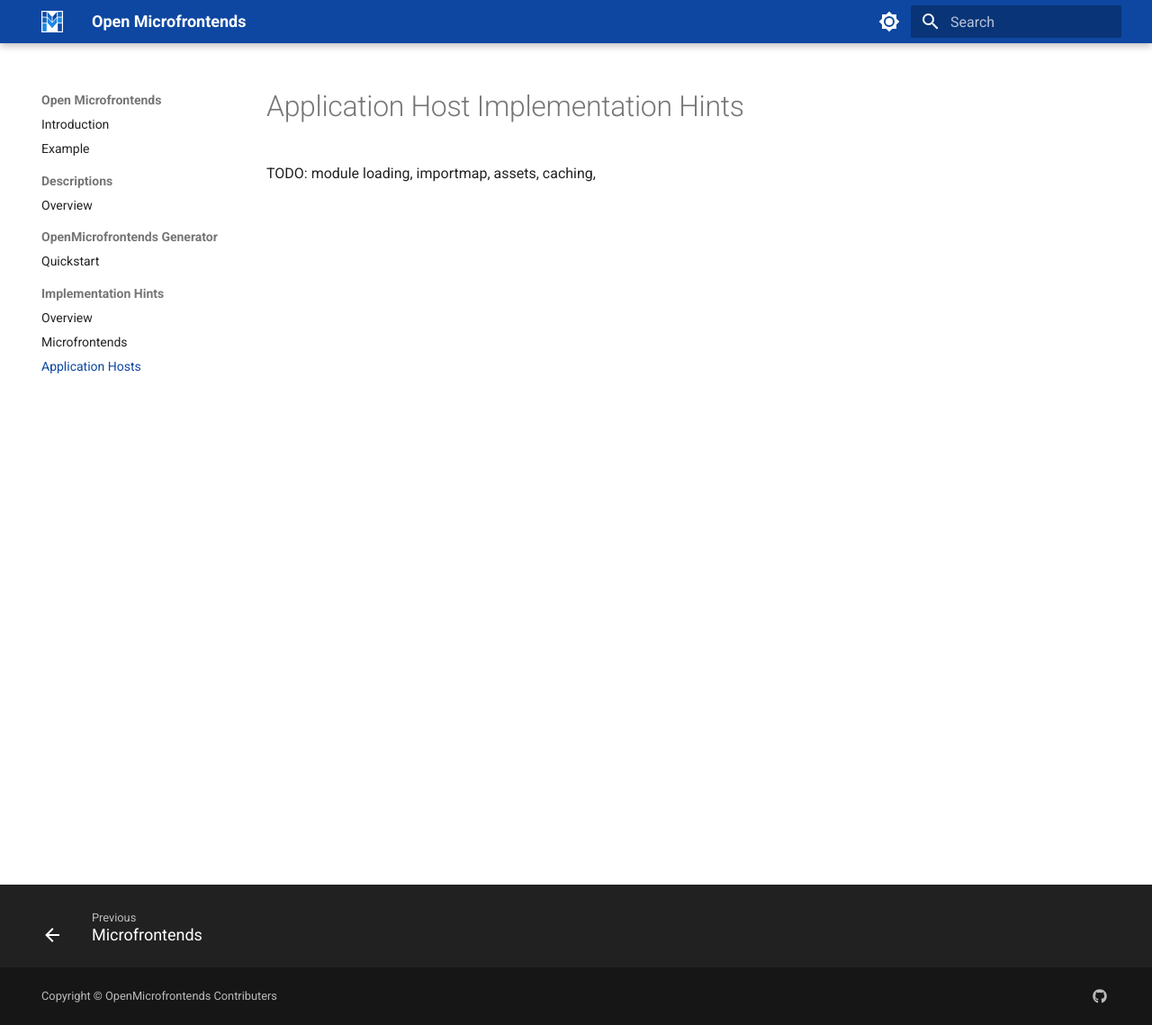
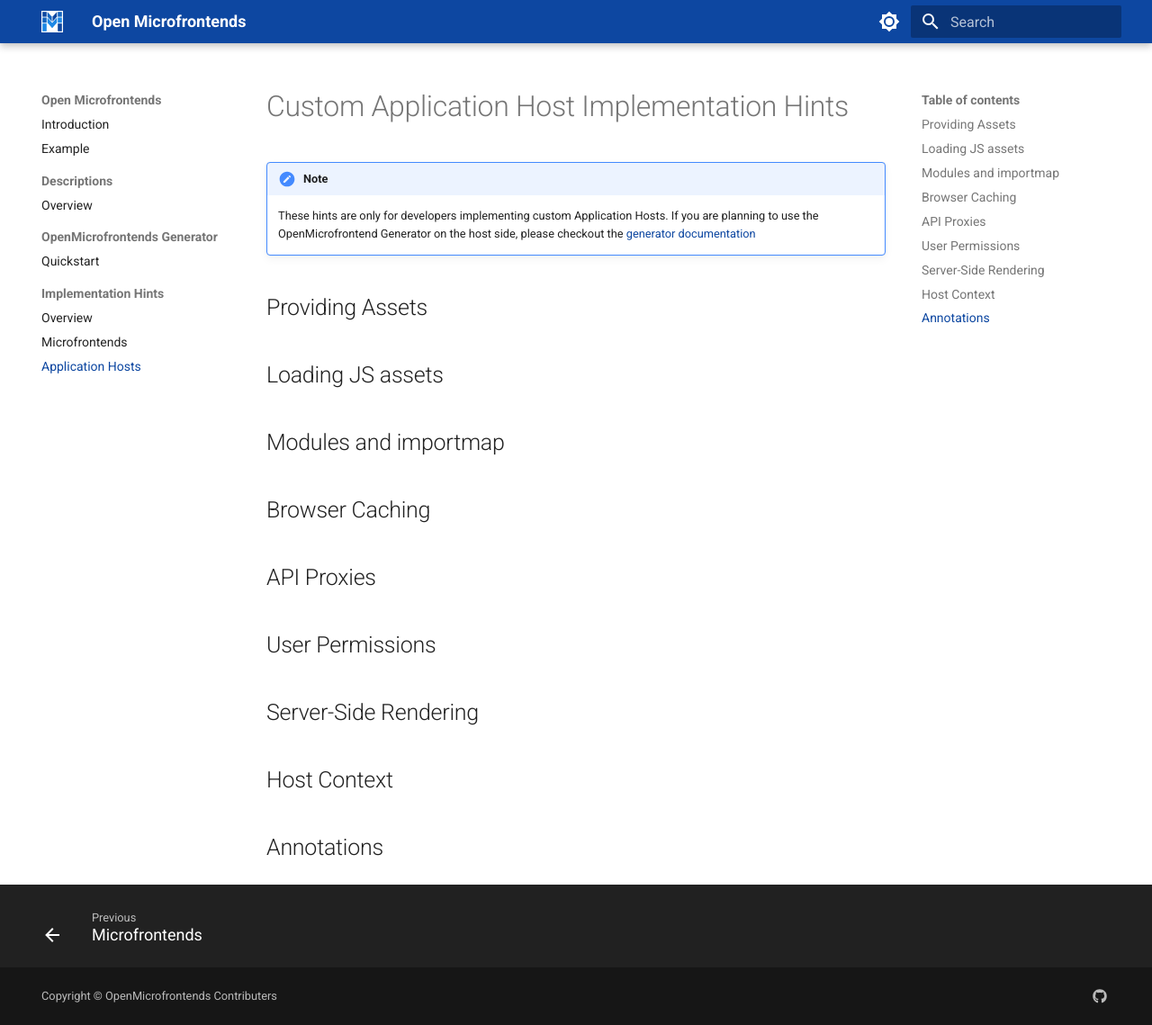
Before and after one commit to Open-Microfrontends/open-microfrontends.github.io, an MkDocs documentation site: the page built from docs/implementation-hints/application-hosts.md, in a window 1280 px wide and 1139 px high. Shown: the whole window at 90% size. Built offline with MkDocs 1.6.1 and Material for MkDocs 9.7.7, drawn with Linux system fonts in a browser that asks for light colours.

Commit message:
initial structure added

```diff
--- a/docs/implementation-hints/application-hosts.md
+++ b/docs/implementation-hints/application-hosts.md
@@ -1,4 +1,33 @@
 
-# Application Host Implementation Hints
+# Custom Application Host Implementation Hints
 
-TODO: module loading, importmap, assets, caching,
+!!! note
+
+    These hints are only for developers implementing custom Application Hosts.
+    If you are planning to use the OpenMicrofrontend Generator on the host side, please checkout the [generator documentation](/generator)
+
+## Providing Assets
+
+
+## Loading JS assets
+
+
+## Modules and importmap
+
+
+## Browser Caching
+
+
+## API Proxies
+
+
+## User Permissions
+
+
+## Server-Side Rendering
+
+
+## Host Context
+
+
+## Annotations
--- a/docs/implementation-hints/microfrontends.md
+++ b/docs/implementation-hints/microfrontends.md
@@ -1,4 +1,10 @@
 
-# Micorfrontend Implementation Hints
+# Micorfrontend Development Hints
 
-TODO: importmap (shared modules), render function, routing, ssr
+## Export the Render Function
+
+## Shared Vendor Libraries (importmap)
+
+## Browser Routing
+
+## Server-Side Rendering
```
Also changed, not shown: docs/implementation-hints/index.md (+2 -1 lines).
